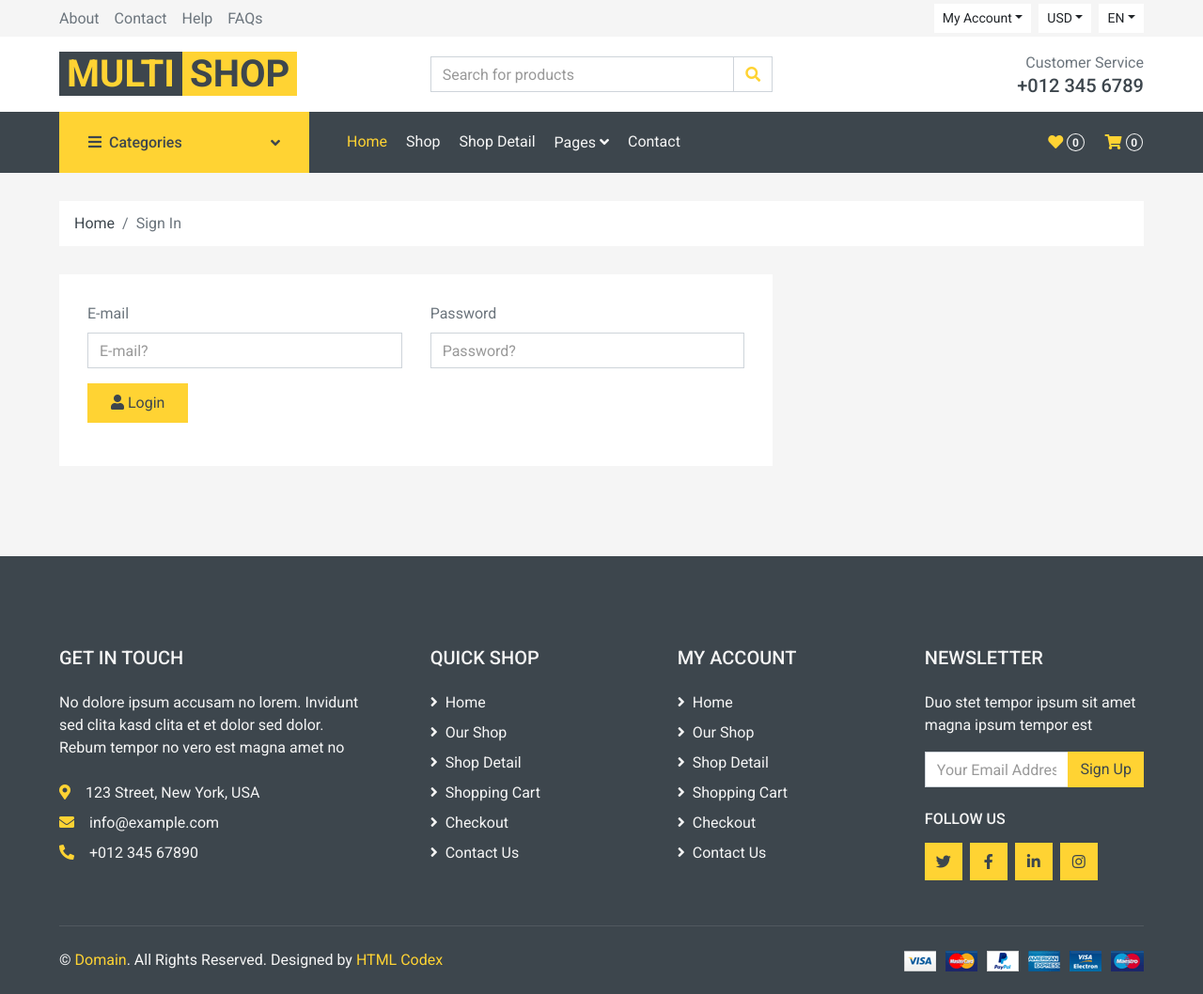
After one commit to codeeasy97/flask, a Flask app: page /login in a window 1280 px wide. The commit adds this page. Shown: the whole page at 94% size. Run offline with Flask 2, Linux system fonts and the light colour scheme; some libraries are stand-ins or nearby versions.

Commit message:
lec-34 routing management and class based views

```diff
--- a/main.py
+++ b/main.py
@@ -1,48 +1,32 @@
 from flask import Flask, render_template
+from views import main_view, cart_view, search_view, detail_view
 app = Flask(__name__)
 
-@app.route("/")
-def hello():
-  return render_template("home.html")
+app.add_url_rule("/",view_func=main_view.HomePageHander.as_view('home_page'))
+app.add_url_rule("/about",view_func=main_view.AboutPageHander.as_view('about_page'))
+app.add_url_rule("/contact",view_func=main_view.ContactPageHander.as_view('contact_page'))
+app.add_url_rule("/help",view_func=main_view.HelpPageHander.as_view('help_page'))
+app.add_url_rule("/faq",view_func=main_view.FaqPageHander.as_view('faq_page'))
 
-
-@app.route("/about")
-def about():
-  return render_template('about.html')
-
-@app.route("/contact")
-def contact():
-  return render_template("contact.html")
-
-@app.route("/help")
-def help():
-  return render_template("help.html")
-
-#faq page
-@app.route("/faq")
-def faq():
-  return render_template("faq.html")
-
-#cart page
-@app.route("/cart")
-def cart():
-  return render_template("cart.html")
-
-#checkout page
-@app.route("/checkout")
-def checkout():
-  return render_template("checkout.html")
+#cart
+app.add_url_rule("/cart",view_func=cart_view.CartPageHandler.as_view("cart_page"))
+app.add_url_rule("/checkout",view_func=cart_view.CheckoutPageHandler.as_view("checkout_page"))
 
 #product search page
-@app.route("/search")
-def search():
-  return render_template("search.html")
 
-#product detail page
-@app.route("/product-detail")
-def productDetail():
-  return render_template("product_detail.html")
+app.add_url_rule("/search",view_func=search_view.SearchPageHandler.as_view("search_page"))
 
+app.add_url_rule("/product-detail",view_func=detail_view.DetailPageHandler.as_view("detail_page"))
+
+#Registration page
+@app.route("/signup")
+def signup():
+  return render_template("signup.html")
+
+#login page
+@app.route("/login")
+def login():
+  return render_template("login.html")
 
 
 if __name__ == "__main__":
--- a/templates/layout/navbar.html
+++ b/templates/layout/navbar.html
@@ -14,9 +14,13 @@
             <div class="d-inline-flex align-items-center">
                 <div class="btn-group">
                     <button type="button" class="btn btn-sm btn-light dropdown-toggle" data-toggle="dropdown">My Account</button>
-                    <div class="dropdown-menu dropdown-menu-right">
+                    <!-- <div class="dropdown-menu dropdown-menu-right">
                         <button class="dropdown-item" type="button">Sign in</button>
                         <button class="dropdown-item" type="button">Sign up</button>
+                    </div> -->
+                    <div class="dropdown-menu bg-primary rounded-0 border-0 m-0">
+                        <a href="/login" class="dropdown-item">Sign in</a>
+                        <a href="/signup" class="dropdown-item">Sign up</a>
                     </div>
                 </div>
                 <div class="btn-group mx-2">
@@ -128,11 +132,11 @@
                         <a href="/contact" class="nav-item nav-link">Contact</a>
                     </div>
                     <div class="navbar-nav ml-auto py-0 d-none d-lg-block">
-                        <a href="" class="btn px-0">
+                        <a href="/wishlist" class="btn px-0">
                             <i class="fas fa-heart text-primary"></i>
                             <span class="badge text-secondary border border-secondary rounded-circle" style="padding-bottom: 2px;">0</span>
                         </a>
-                        <a href="" class="btn px-0 ml-3">
+                        <a href="/cart" class="btn px-0 ml-3">
                             <i class="fas fa-shopping-cart text-primary"></i>
                             <span class="badge text-secondary border border-secondary rounded-circle" style="padding-bottom: 2px;">0</span>
                         </a>
--- /dev/null
+++ b/templates/login.html
@@ -0,0 +1,38 @@
+{% extends 'layout/base.html' %}
+
+{% block content %}
+<!-- Breadcrumb Start -->
+<div class="container-fluid">
+    <div class="row px-xl-5">
+        <div class="col-12">
+            <nav class="breadcrumb bg-light mb-30">
+                <a class="breadcrumb-item text-dark" href="/">Home</a>
+                <span class="breadcrumb-item active">Sign In</span>
+            </nav>
+        </div>
+    </div>
+</div>
+<!-- Breadcrumb End -->
+
+<div class="container-fluid">
+    <div class="row px-xl-5">
+        <div class="col-lg-8">
+            <div class="bg-light p-30 mb-5">
+                <div class="row">
+                    <div class="col-md-6 form-group">
+                        <label>E-mail</label>
+                        <input class="form-control" type="text" placeholder="E-mail?">
+                    </div>
+                    <div class="col-md-6 form-group">
+                        <label>Password</label>
+                        <input class="form-control" type="password" placeholder="Password?">
+                    </div>
+                    <div class="col-md-6 form-group">
+                        <button class="btn btn-primary py-2 px-4"><i class="fa fa-user p-10"></i> Login</button>
+                    </div>
+                </div>
+            </div>
+        </div>
+    </div>
+</div>
+{% endblock %}
--- /dev/null
+++ b/views/search_view.py
@@ -0,0 +1,6 @@
+from flask import Flask, render_template
+from flask.views import View
+
+class SearchPageHandler(View):
+    def dispatch_request(self):
+        return render_template("search.html")
```
Also changed, not shown: templates/signup.html (added, +54 -0 lines), views/cart_view.py (added, +11 -0 lines), views/detail_view.py (added, +7 -0 lines), views/main_view.py (added, +23 -0 lines).
